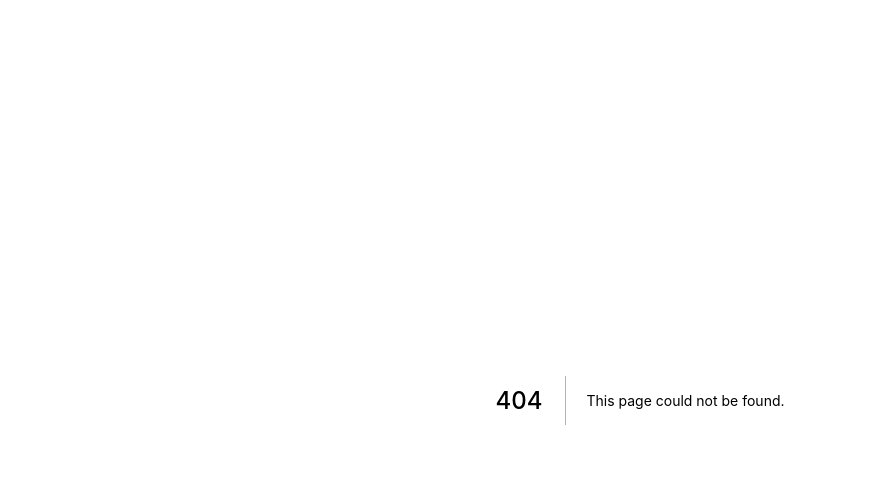
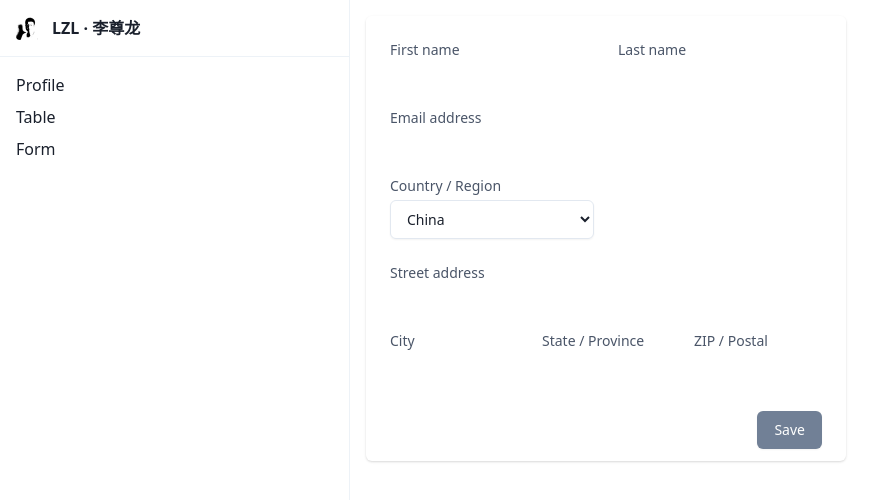
Before and after one commit to lzl/lzl.dev, a Next.js app: page /form in a window 1280 px wide. Before the commit this address had no page. Shown: the top 500 px of the page, without its empty margins (0-892 px from the left). Built offline with nearby package versions, Linux system fonts and the light colour scheme; what @tailwindcss/ui would draw is missing.

Commit message:
use react-hook-form

```diff
--- a/package.json
+++ b/package.json
@@ -18,6 +18,7 @@
     "postcss-preset-env": "^6.7.0",
     "react": "17.0.1",
     "react-dom": "17.0.1",
+    "react-hook-form": "^6.11.0",
     "react-query": "^2.26.2",
     "react-query-devtools": "^2.6.3",
     "react-table": "^7.6.1",
--- a/src/components/Menu.js
+++ b/src/components/Menu.js
@@ -51,6 +51,10 @@ export const profileMenu = [
     title: 'Table',
     url: '/table',
   },
+  {
+    title: 'Form',
+    url: '/form',
+  },
 ]
 
 export default function Menu({ data = defaultMenu }) {
--- /dev/null
+++ b/src/pages/form.js
@@ -0,0 +1,163 @@
+import { useForm } from 'react-hook-form'
+
+import LeftRight from '@/components/LeftRight'
+import Menu, { profileMenu } from '@/components/Menu'
+
+function Right() {
+  const { register, handleSubmit, errors } = useForm()
+
+  const onSubmit = (data) => {
+    console.log(data)
+  }
+
+  console.log({ errors })
+
+  return (
+    <form onSubmit={handleSubmit(onSubmit)}>
+      <div className="overflow-hidden shadow sm:rounded-md">
+        <div className="px-4 py-5 bg-white sm:p-6">
+          <div className="grid grid-cols-6 gap-6">
+            <div className="col-span-6 sm:col-span-3">
+              <label
+                htmlFor="firstName"
+                className="block text-sm font-medium leading-5 text-gray-700"
+              >
+                First name
+              </label>
+              <input
+                ref={register}
+                id="firstName"
+                name="firstName"
+                className="block w-full mt-1 transition duration-150 ease-in-out form-input sm:text-sm sm:leading-5"
+              />
+            </div>
+
+            <div className="col-span-6 sm:col-span-3">
+              <label
+                htmlFor="lastName"
+                className="block text-sm font-medium leading-5 text-gray-700"
+              >
+                Last name
+              </label>
+              <input
+                ref={register}
+                id="lastName"
+                name="lastName"
+                className="block w-full mt-1 transition duration-150 ease-in-out form-input sm:text-sm sm:leading-5"
+              />
+            </div>
+
+            <div className="col-span-6 sm:col-span-4">
+              <label
+                htmlFor="email"
+                className="block text-sm font-medium leading-5 text-gray-700"
+              >
+                Email address
+              </label>
+              <input
+                ref={register({
+                  required: 'Required',
+                  pattern: {
+                    value: /^[A-Z0-9._%+-]+@[A-Z0-9.-]+\.[A-Z]{2,}$/i,
+                    message: 'invalid email address',
+                  },
+                })}
+                id="email"
+                name="email"
+                className="block w-full mt-1 transition duration-150 ease-in-out form-input sm:text-sm sm:leading-5"
+              />
+            </div>
+
+            <div className="col-span-6 sm:col-span-3">
+              <label
+                htmlFor="country"
+                className="block text-sm font-medium leading-5 text-gray-700"
+              >
+                Country / Region
+              </label>
+              <select
+                ref={register}
+                id="country"
+                name="country"
+                className="block w-full px-3 py-2 mt-1 transition duration-150 ease-in-out bg-white border border-gray-300 rounded-md shadow-sm form-select focus:outline-none focus:shadow-outline-blue focus:border-blue-300 sm:text-sm sm:leading-5"
+              >
+                <option>China</option>
+                <option>Japan</option>
+                <option>United States</option>
+              </select>
+            </div>
+
+            <div className="col-span-6">
+              <label
+                htmlFor="address"
+                className="block text-sm font-medium leading-5 text-gray-700"
+              >
+                Street address
+              </label>
+              <input
+                ref={register}
+                id="address"
+                name="address"
+                className="block w-full mt-1 transition duration-150 ease-in-out form-input sm:text-sm sm:leading-5"
+              />
+            </div>
+
+            <div className="col-span-6 sm:col-span-6 lg:col-span-2">
+              <label
+                htmlFor="city"
+                className="block text-sm font-medium leading-5 text-gray-700"
+              >
+                City
+              </label>
+              <input
+                ref={register}
+                id="city"
+                name="city"
+                className="block w-full mt-1 transition duration-150 ease-in-out form-input sm:text-sm sm:leading-5"
+              />
+            </div>
+
+            <div className="col-span-6 sm:col-span-3 lg:col-span-2">
+              <label
+                htmlFor="state"
+                className="block text-sm font-medium leading-5 text-gray-700"
+              >
+                State / Province
+              </label>
+              <input
+                ref={register}
+                id="state"
+                name="state"
+                className="block w-full mt-1 transition duration-150 ease-in-out form-input sm:text-sm sm:leading-5"
+              />
+            </div>
+
+            <div className="col-span-6 sm:col-span-3 lg:col-span-2">
+              <label
+                htmlFor="postal"
+                className="block text-sm font-medium leading-5 text-gray-700"
+              >
+                ZIP / Postal
+              </label>
+              <input
+                ref={register}
+                id="postal"
+                name="postal"
+                className="block w-full mt-1 transition duration-150 ease-in-out form-input sm:text-sm sm:leading-5"
+              />
+            </div>
+          </div>
+        </div>
+        <div className="px-4 py-3 text-right bg-gray-50 sm:px-6">
+          <button className="px-4 py-2 text-sm font-medium leading-5 text-white transition duration-150 ease-in-out bg-gray-600 border border-transparent rounded-md shadow-sm hover:bg-gray-500 focus:outline-none focus:shadow-outline-blue active:bg-gray-600">
+            Save
+          </button>
+        </div>
+      </div>
+    </form>
+  )
+}
+
+export default function Index() {
+  return <LeftRight left={<Menu data={profileMenu} />} right={<Right />} />
+}
```
Also changed, not shown: 1 other file (tests, documents, lock files or other folders).
